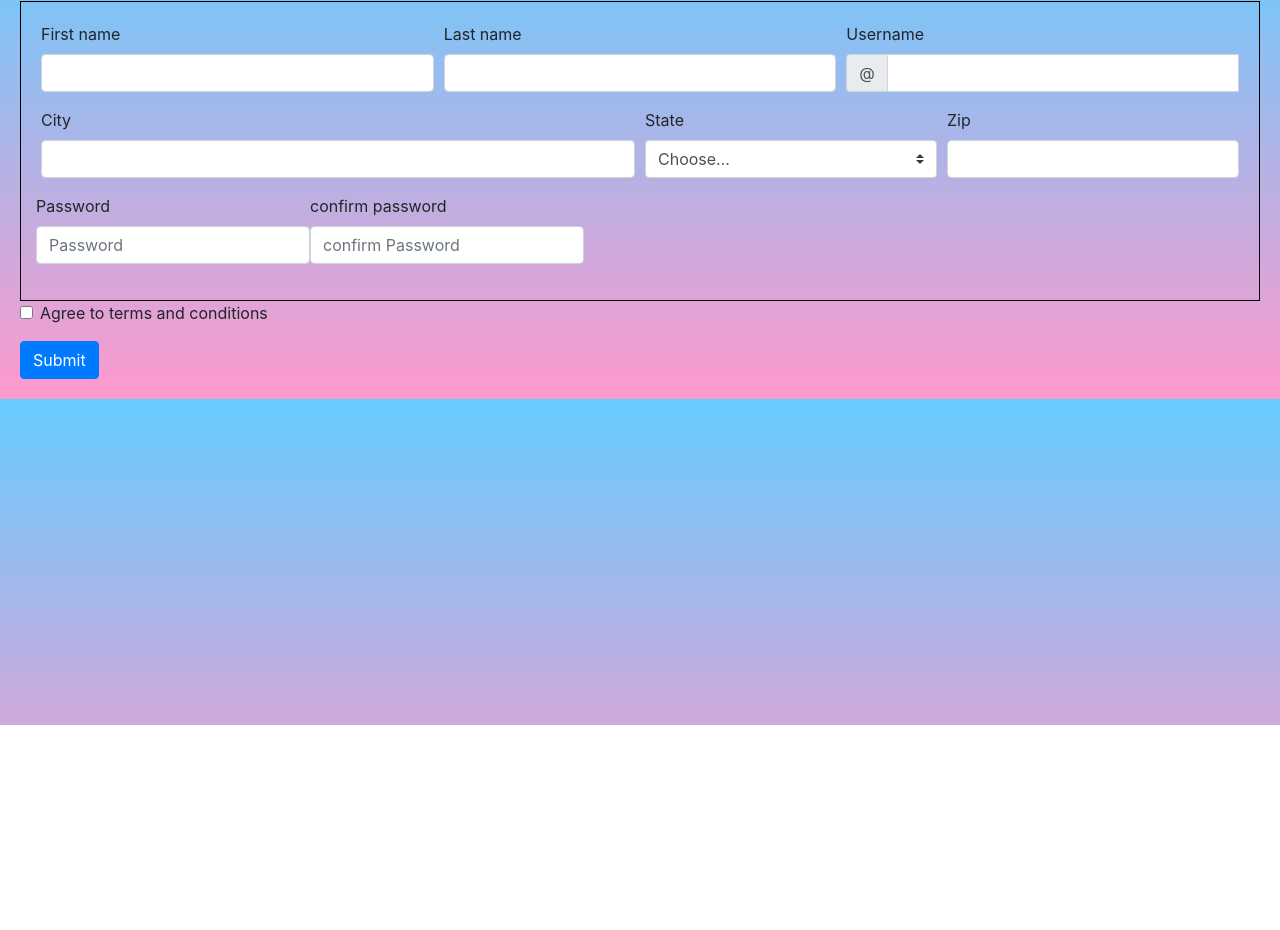
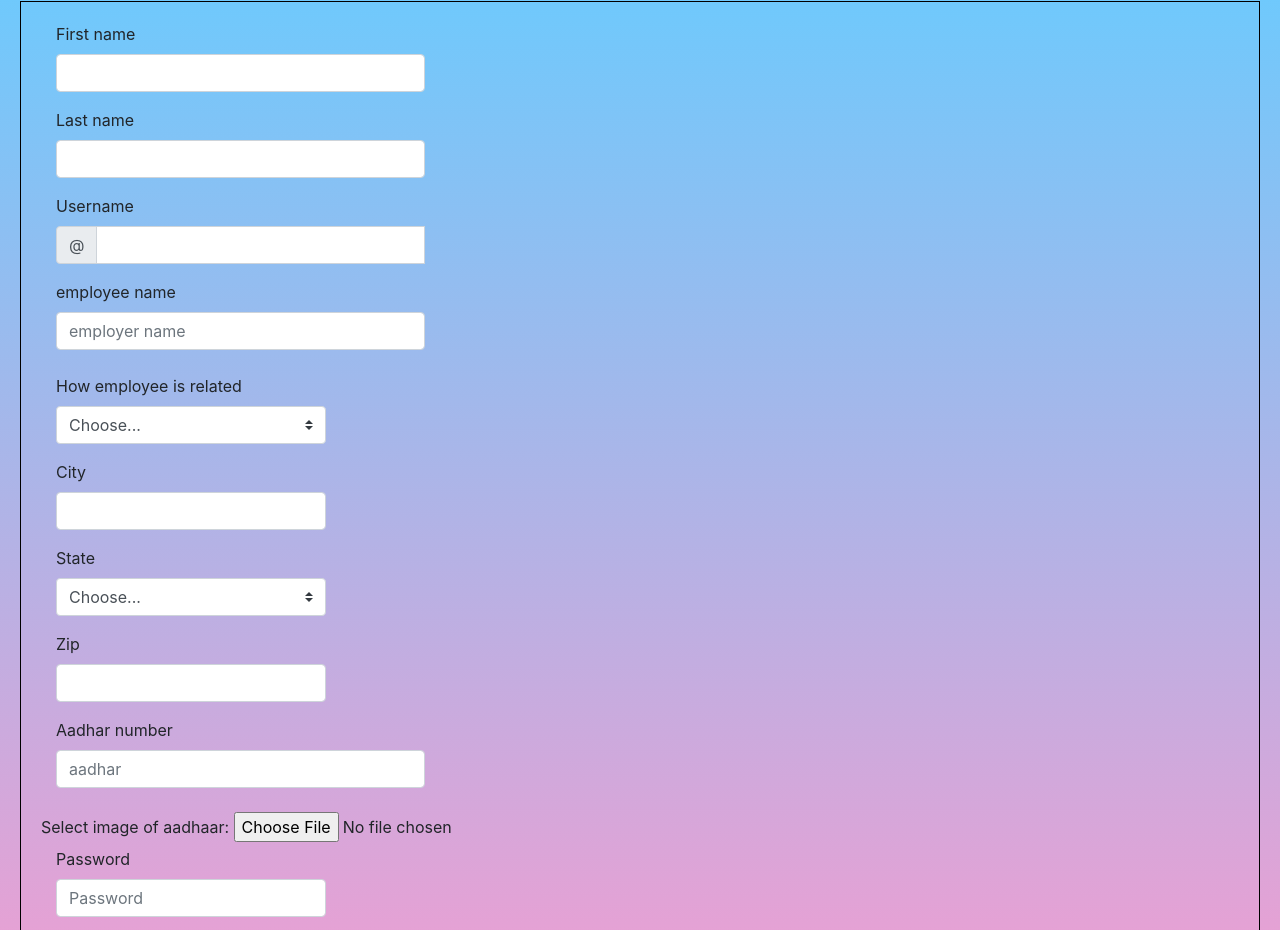
Before and after one commit to saikrishna-prathapaneni/NPFHS, a plain HTML site: page create.html in a window 1280 px wide. Shown: the part 75-1005 px from the top of the page. Before the commit the page ends 800 px from the top, so only its background shows below. Drawn offline with nearby package versions, Linux system fonts and the light colour scheme.

Commit message:
format change

```diff
--- a/create.html
+++ b/create.html
@@ -42,7 +42,7 @@
     <h1 style="text-align: center;"> sign up! </h1>
     <div class="fo">
     <form class="needs-validation" novalidate>
-        <div class="form-row">
+        <div class="form-column">
           <div class="col-md-4 mb-3">
             <label for="validationCustom01">First name</label>
             <input type="text" class="form-control" id="validationCustom01"  required>
@@ -66,8 +66,27 @@
             </div>
           </div>
         </div>
-        <div class="form-row">
-          <div class="col-md-6 mb-3">
+        <div class="col-md-4 mb-4">
+          <label for="exampleDropdownFormPassword1" >employee name</label>
+          <input type="password" class="form-control" id="exampleDropdownFormPassword1" placeholder="employer name" name='p2'>
+       </div>
+
+     <div class="col-md-3 mb-3">
+      <label for="validationCustom04">How employee is related</label>
+      <select class="custom-select" id="validationCustom04" required>
+        <option selected disabled value="">Choose...</option>
+        <option>Father</option>
+          <option>Mother</option>
+          <option>Son</option>
+          <option>Daughter</option>
+
+      </select>
+      <div class="invalid-feedback">
+        Please select a valid relation
+      </div>
+    </div>
+        <div class="form-column">
+          <div class="col-md-3 mb-3">
             <label for="validationCustom03">City</label>
             <input type="text" class="form-control" id="validationCustom03" required>
             <div class="invalid-feedback">
@@ -93,14 +112,24 @@
               Please provide a valid zip.
             </div>
           </div>
-          <div class="form-group">
-            <label for="exampleDropdownFormPassword1">Password</label>
-            <input type="password" class="form-control" id="exampleDropdownFormPassword1" placeholder="Password" name='p1'>
+          <div class="col-md-4 mb-4">
+            <label for="exampleDropdownFormPassword1" >Aadhar number</label>
+            <input type="password" class="form-control" id="exampleDropdownFormPassword1" placeholder="aadhar" name='p2'>
+         </div>
+         <div>
+          <label for="img">Select image of aadhaar:</label>
+          <input type="file" id="img" name="img" accept="image/*">
+         </div>
+
+          <div class="col-md-3 mb-3">
+            <label for="exampleDropdownFormPassword1" >Password</label>
+            <input  type="password" class="form-control" id="exampleDropdownFormPassword1" placeholder="Password" name='p1'>
           </div>
-          <div class="form-group">
-            <label for="exampleDropdownFormPassword1">confirm password</label>
+          <div class="col-md-3 mb-3">
+            <label for="exampleDropdownFormPassword1" >confirm password</label>
             <input type="password" class="form-control" id="exampleDropdownFormPassword1" placeholder="confirm Password" name='p2'>
          </div>
+
         </div>
         </div>
 
```
Also changed, not shown: index.html (+2 -2 lines).
